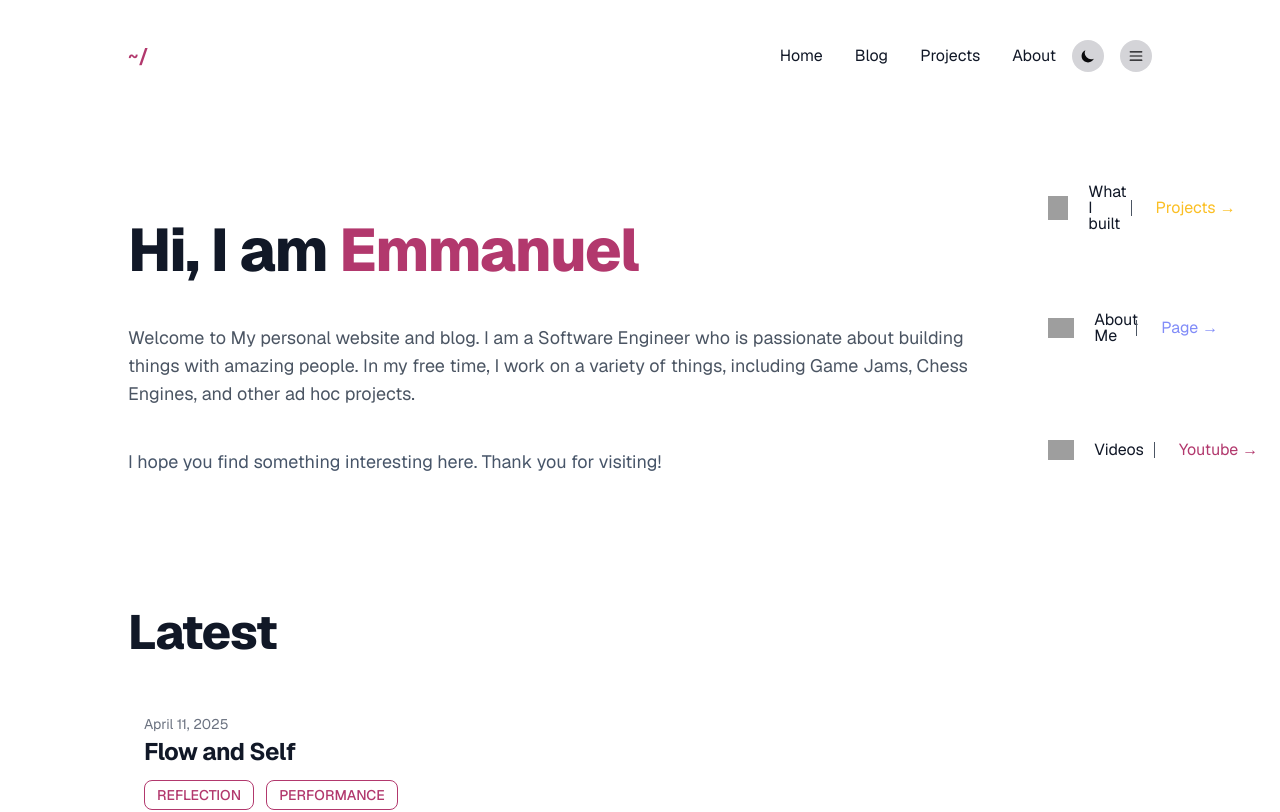
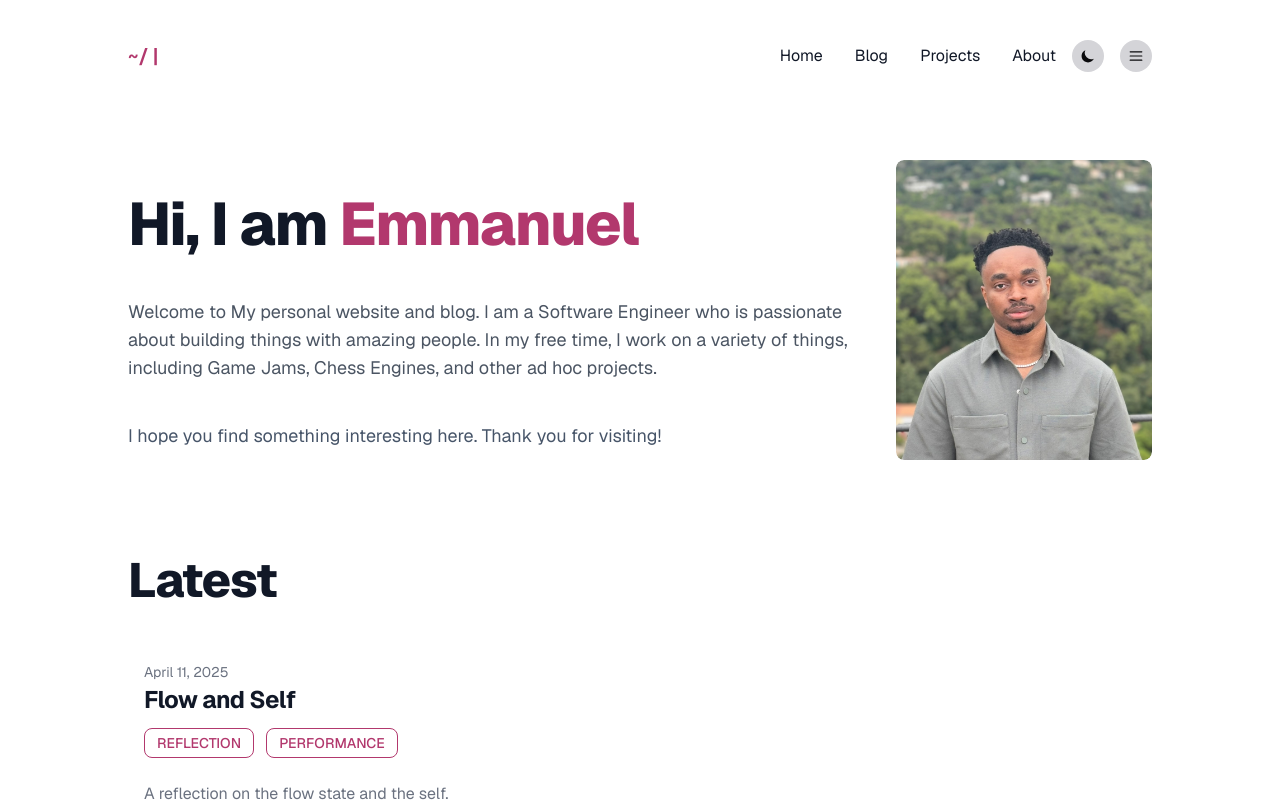
Before and after one commit to dlegend4000/emmanuel-portolio, a Next.js app: page / in a window 1280 px wide. Shown: the top 812 px of the page. Built offline with nearby package versions, Linux system fonts and the light colour scheme; grey boxes are pictures that could not be loaded.

Commit message:
profile pic addition

```diff
--- a/src/app/page.tsx
+++ b/src/app/page.tsx
@@ -24,54 +24,23 @@ export default function Home() {
             </p>
           </div>
 
-          <div className="flex items-center justify-center">
-            <div className="grid grid-cols-1 grid-rows-3 gap-8 py-12">
-              <div className="my-2 grid items-start gap-8">
-                <div className="group relative">
-                  <Link href="/projects">
-                    <span className="relative flex items-center divide-x divide-gray-600 rounded-lg bg-white px-7 py-4 leading-none dark:bg-black">
-                      <span className="flex items-center space-x-5">
-                        <Image src="https://ext.same-assets.com/3801736898/2320907649.svg" alt="" width={20} height={25} className="w-5 h-6" />
-                        <span className="pr-6 text-gray-900 dark:text-gray-100">What I built</span>
-                      </span>
-                      <span className="pl-6 text-amber-400 transition duration-200 group-hover:text-gray-900 dark:group-hover:text-gray-100">Projects&nbsp;→</span>
-                    </span>
-                  </Link>
-                </div>
-              </div>
-
-              <div className="my-2 grid items-start gap-8">
-                <div className="group relative">
-                  <Link href="/about">
-                    <span className="relative flex items-center divide-x divide-gray-600 rounded-lg bg-white px-7 py-4 leading-none dark:bg-black">
-                      <span className="flex items-center space-x-5">
-                        <Image src="https://ext.same-assets.com/3801736898/1998606599.svg" alt="" width={26} height={26} className="w-6.5 h-6.5" />
-                        <span className="pr-6 text-gray-900 dark:text-gray-100">About Me</span>
-                      </span>
-                      <span className="pl-6 text-indigo-400 transition duration-200 group-hover:text-gray-900 dark:group-hover:text-gray-100">Page&nbsp;→</span>
-                    </span>
-                  </Link>
-                </div>
-              </div>
-
-              <div className="my-2 grid items-start gap-8">
-                <div className="group relative">
-                  <a className="special-underline-new no-underline hover:text-gray-100 dark:hover:text-gray-100" target="_blank" rel="noopener noreferrer" href="https://www.youtube.com/@henryli904">
-                    <span className="relative flex items-center divide-x divide-gray-600 rounded-lg bg-white px-7 py-4 leading-none dark:bg-black">
-                      <span className="flex items-center space-x-5">
-                        <Image src="https://ext.same-assets.com/3801736898/1367661487.svg" alt="" width={26} height={26} className="w-6.5 h-6.5" />
-                        <span className="pr-6 text-gray-900 dark:text-gray-100">Videos&nbsp;&nbsp;&nbsp;</span>
-                      </span>
-                      <span className="pl-6 text-primary transition duration-200 group-hover:text-gray-900 dark:group-hover:text-gray-100">Youtube&nbsp;→</span>
-                    </span>
-                  </a>
-                </div>
-              </div>
+          {/* Replacing button grid with profile picture */}
+          <div className="flex items-center justify-center py-12">
+            <div className="rounded-lg overflow-hidden">
+              <Image
+                src="/me.jpg" // <- Update this path to your profile image
+                alt="Profile picture of Emmanuel"
+                width={700}
+                height={300}
+                className="rounded-lg object-cover w-[700px] h-[300px]"
+              />
             </div>
           </div>
         </div>
 
         <h2 className="flex pb-6 text-3xl font-extrabold tracking-tight text-gray-900 dark:text-gray-100 sm:text-3xl md:text-5xl">Latest</h2>
+
+        {/* Blog section remains unchanged */}
         <ul>
           <a className="group flex bg-transparent bg-opacity-20 px-2 transition duration-100 hover:scale-105 hover:rounded-xl hover:bg-gray-100 dark:hover:bg-gray-800" href="/blog/Flow-And-Self">
             <li className="py-6">
```
Also changed, not shown: public/me.jpg (added).
